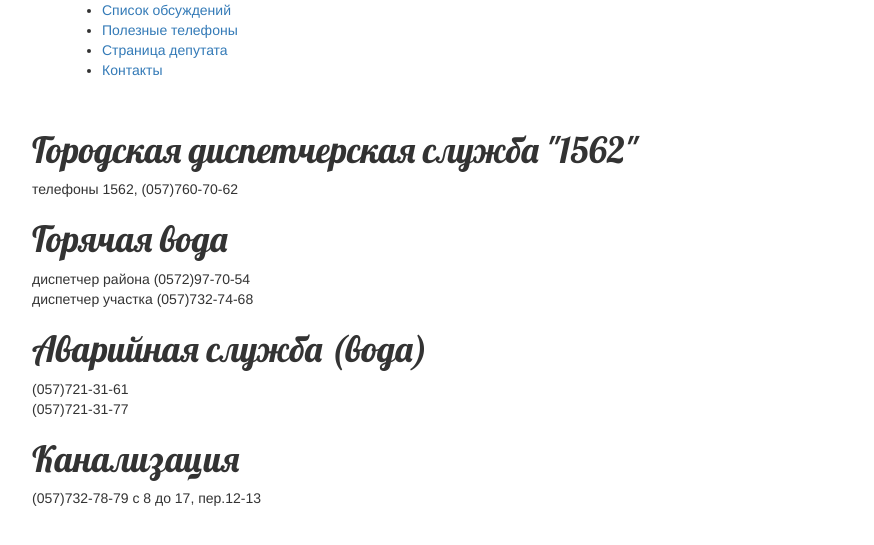
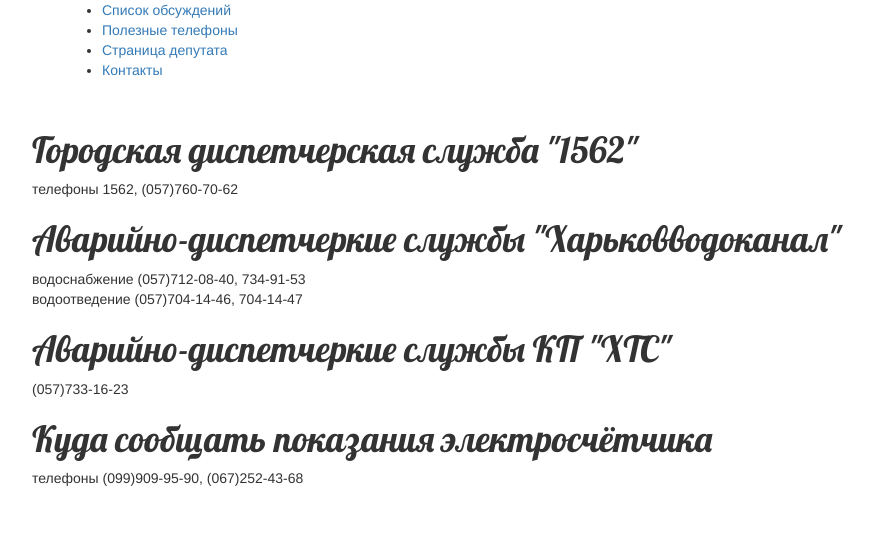
Before and after one commit to 20flint12/P_gBlog, a Django app: template templates/static_pages/services_page.html in a window 1280 px wide. Shown: the part 144-689 px from the top of the page, without its empty margins (8-882 px from the left). Run offline with Django 3.2, Linux system fonts and the light colour scheme; the template is opened without the code that fills it, so the values that code supplies are empty; parts of the project's set-up code (start-up, migrations or seed data) failed here and were passed over; some libraries are stand-ins or nearby versions.

Commit message:
resorted + services

```diff
--- a/blog/views.py
+++ b/blog/views.py
@@ -10,7 +10,8 @@ from django.http import HttpResponse
 
 
 def post_list(request):
-    posts = Post.objects.filter(published_date__lte=timezone.now()).order_by('published_date')
+    # posts = Post.objects.filter(published_date__lte=timezone.now()).order_by('published_date')
+    posts = Post.objects.filter(published_date__lte=timezone.now()).order_by('title')
     return render(request, 'blog/post_list.html', {'posts': posts})
 
 
--- a/templates/static_pages/services_page.html
+++ b/templates/static_pages/services_page.html
@@ -7,14 +7,18 @@
               <br class="col-md-12">
                   <h1>Городская диспетчерская служба "1562"</h1>
                   телефоны 1562, (057)760-70-62
-                  <h1>Горячая вода</h1>
-                  диспетчер района (0572)97-70-54 </br>
-                  диспетчер участка (057)732-74-68 </br>
-                  <h1>Аварийная служба (вода)</h1>
-                  (057)721-31-61 </br>
-                  (057)721-31-77 </br>
-                  <h1>Канализация</h1>
-                  (057)732-78-79 с 8 до 17, пер.12-13</br>
+
+                  <h1>Аварийно-диспетчеркие службы "Харьковводоканал"</h1>
+                  водоснабжение (057)712-08-40, 734-91-53 </br>
+                  водоотведение (057)704-14-46, 704-14-47 </br>
+
+                  <h1>Аварийно-диспетчеркие службы КП "ХТС"</h1>
+                  (057)733-16-23</br>
+
+                  <h1>Куда сообщать показания электросчётчика</h1>
+                  телефоны (099)909-95-90, (067)252-43-68
+
+
 
               </div>
           </div>
```
